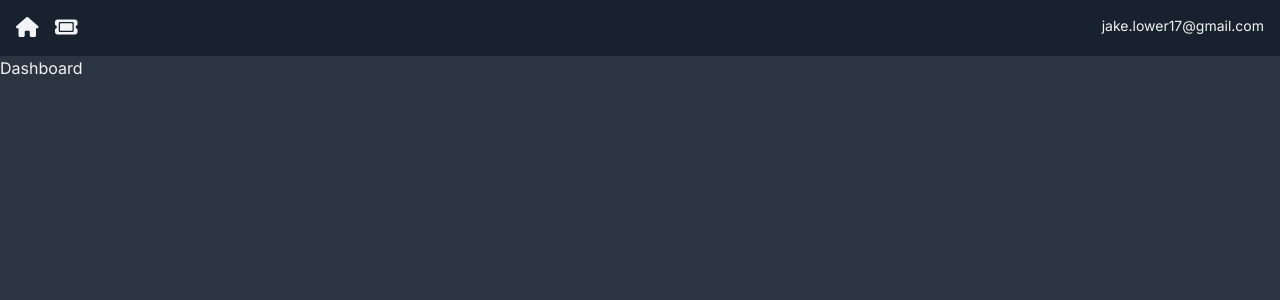
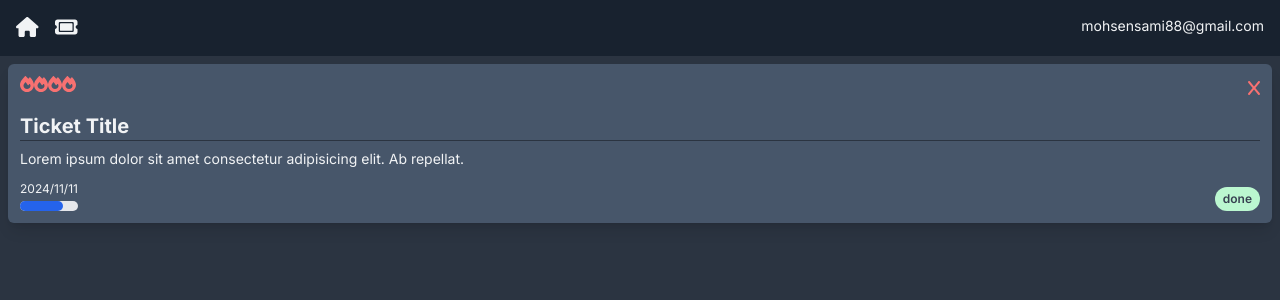
Before and after one commit to mohsensami/figma-clone, a Next.js app: page / in a window 1280 px wide. Shown: the top 300 px of the page. Built offline with nearby package versions, Linux system fonts and the light colour scheme.

Commit message:
make all components we need

```diff
--- /dev/null
+++ b/app/(components)/DeleteBlock.jsx
@@ -0,0 +1,8 @@
+import { faX } from '@fortawesome/free-solid-svg-icons';
+import { FontAwesomeIcon } from '@fortawesome/react-fontawesome';
+
+const DeleteBlock = () => {
+    return <FontAwesomeIcon icon={faX} className=" text-red-400 hover:cursor-pointer hover:text-red-200" />;
+};
+
+export default DeleteBlock;
--- a/app/(components)/Nav.jsx
+++ b/app/(components)/Nav.jsx
@@ -14,7 +14,7 @@
                 </Link>
             </div>
             <div>
-                <p className=" text-default-text">jake.lower17@gmail.com</p>
+                <p className="text-default-text">mohsensami88@gmail.com</p>
             </div>
         </nav>
     );
--- /dev/null
+++ b/app/(components)/PriorityDisplay.jsx
@@ -0,0 +1,15 @@
+import { faFire } from '@fortawesome/free-solid-svg-icons';
+import { FontAwesomeIcon } from '@fortawesome/react-fontawesome';
+
+const PriorityDisplay = () => {
+    return (
+        <div className="flex justify-start align-baseline">
+            <FontAwesomeIcon icon={faFire} className="text-red-400" />
+            <FontAwesomeIcon icon={faFire} className="text-red-400" />
+            <FontAwesomeIcon icon={faFire} className="text-red-400" />
+            <FontAwesomeIcon icon={faFire} className="text-red-400" />
+        </div>
+    );
+};
+
+export default PriorityDisplay;
--- /dev/null
+++ b/app/(components)/ProgressDisplay.jsx
@@ -0,0 +1,9 @@
+const ProgressDisplay = () => {
+    return (
+        <div className="w-full bg-gray-200 rounded-full h-2.5 ">
+            <div className="bg-blue-600 h-2.5 rounded-full" style={{ width: '75%' }}></div>
+        </div>
+    );
+};
+
+export default ProgressDisplay;
--- /dev/null
+++ b/app/(components)/StatusDisplay.jsx
@@ -0,0 +1,9 @@
+const StatusDisplay = () => {
+    return (
+        <span className="inline-block  rounded-full px-2 py-1 text-xs font-semibold text-gray-700 bg-green-200">
+            done
+        </span>
+    );
+};
+
+export default StatusDisplay;
--- /dev/null
+++ b/app/(components)/TicketCard.jsx
@@ -0,0 +1,32 @@
+import DeleteBlock from './DeleteBlock';
+import PriorityDisplay from './PriorityDisplay';
+import ProgressDisplay from './ProgressDisplay';
+import StatusDisplay from './StatusDisplay';
+
+const TicketCard = () => {
+    return (
+        <div className="flex flex-col hover:bg-card-hover bg-card rounded-md shadow-lg p-3 m-2">
+            <div className="flex mb-3">
+                <PriorityDisplay />
+                <div className="ml-auto">
+                    <DeleteBlock />
+                </div>
+            </div>
+            <h4>Ticket Title</h4>
+            <hr className="h-px  border-0 bg-page mb-2 "></hr>
+            <p className="whitespace-pre-wrap">Lorem ipsum dolor sit amet consectetur adipisicing elit. Ab repellat.</p>
+            <div className="flex-grow"></div>
+            <div className="flex mt-2">
+                <div className="flex flex-col">
+                    <p className="text-xs  my-1">2024/11/11</p>
+                    <ProgressDisplay />
+                </div>
+                <div className="ml-auto  flex items-end">
+                    <StatusDisplay />
+                </div>
+            </div>
+        </div>
+    );
+};
+
+export default TicketCard;
--- a/app/page.js
+++ b/app/page.js
@@ -1,7 +1,12 @@
 import React from 'react';
+import TicketCard from './(components)/TicketCard';
 
 const Dashboard = () => {
-    return <div>Dashboard</div>;
+    return (
+        <div>
+            <TicketCard />
+        </div>
+    );
 };
 
 export default Dashboard;
```
